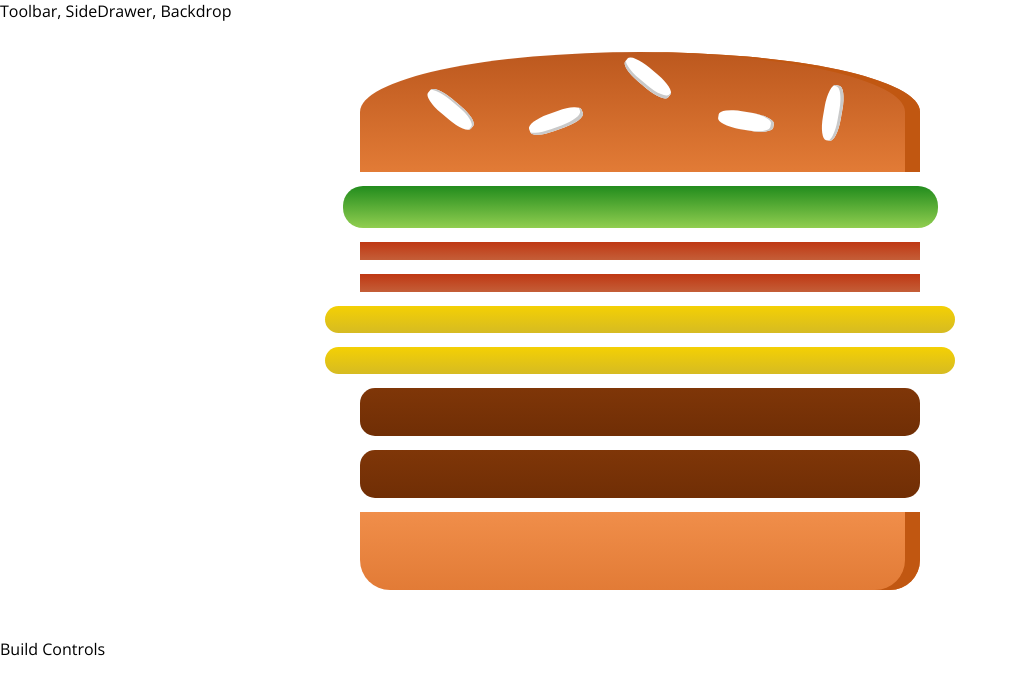
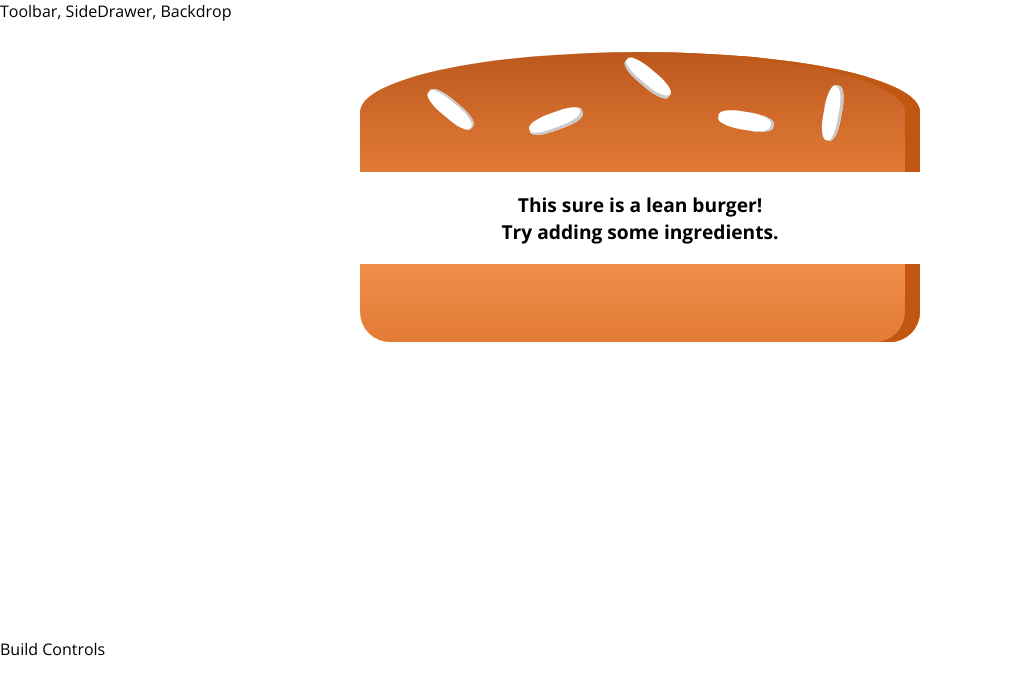
Before and after one commit to bernatowicz/berni-burgers, a React (Create React App) app: page / in a window 1280 px wide. Shown: the top 694 px of the page, without its empty margins (0-1018 px from the left). Built offline with nearby package versions, Linux system fonts and the light colour scheme.

Commit message:
Gracefully handle the case of an empty bun

```diff
--- a/src/components/Burger/Burger.js
+++ b/src/components/Burger/Burger.js
@@ -9,8 +9,10 @@ const burger = (props) => {
   // For each key (k) which is an ingredient type:
   //   .map over an Array having a length matching the count of that ingredient (values, undefined!)
   //   Because values of the array are undefined, so we don't care about the values, only the index i
-  //   Finally output the JSX component with a key prop having its type plus the index for uniquness
+  //   Output the JSX component with a key prop having its type plus the index for uniquness
   //   and its type prop = k.
+  //
+  //   This is an array of arrays, so flatten it with .reduce() so we can easily see if it is empty.
   //
   // ingredients: {
   //     salad: 1,
@@ -29,11 +31,27 @@ const burger = (props) => {
   // <BurgerIngredient key="meat0" type="meat" />
   // <BurgerIngredient key="meat1" type="meat" />
 
-  const transformedIngredients = Object.keys(props.ingredients).map((k) => {
-    return [...Array(props.ingredients[k])].map((dontCare, i) => {
-      return <BurgerIngredient key={k + i} type={k} />;
+  let transformedIngredients = Object.keys(props.ingredients)
+    .map((k) => {
+      return [...Array(props.ingredients[k])].map((dontCare, i) => {
+        return <BurgerIngredient key={k + i} type={k} />;
+      });
+    })
+    .reduce((arr, el) => {
+      return arr.concat(el);
     });
-  });
+
+  // console.log(transformedIngredients);
+
+  if (transformedIngredients.length === 0) {
+    transformedIngredients = (
+      <p>
+        This sure is a lean burger!
+        <br />
+        Try adding some ingredients.
+      </p>
+    );
+  }
 
   return (
     <div className={classes.Burger}>
--- a/src/containers/BurgerBuilder/BurgerBuilder.js
+++ b/src/containers/BurgerBuilder/BurgerBuilder.js
@@ -5,10 +5,10 @@ import Burger from "../../components/Burger/Burger";
 class BurgerBuilder extends Component {
   state = {
     ingredients: {
-      salad: 1,
-      bacon: 2,
-      cheese: 2,
-      meat: 2,
+      salad: 0,
+      bacon: 0,
+      cheese: 0,
+      meat: 0,
     },
   };
 
```
